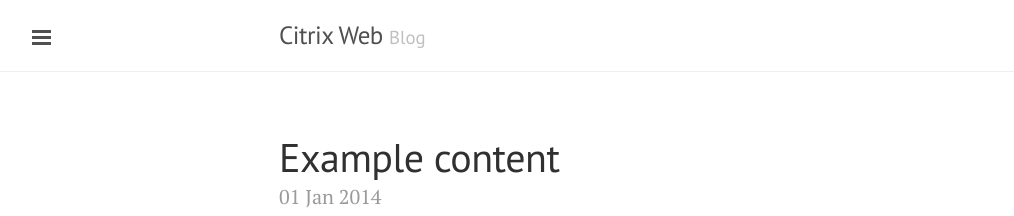
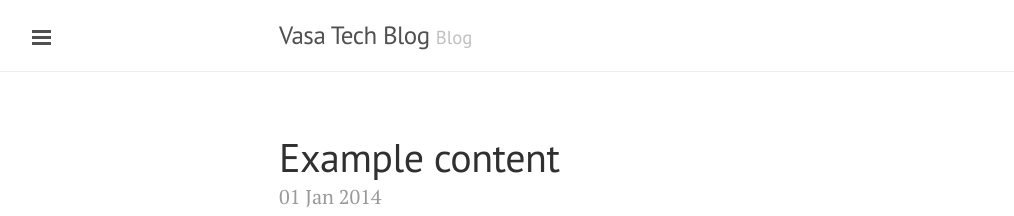
Before and after one commit to vasanthk/citrix-web.github.io, a Jekyll site: the page built from index.html, in a window 1280 px wide and 900 px high. Shown: the top 216 px of the window, without its empty margins (1-1015 px from the left). Built offline with Jekyll 4.4.1, drawn with Linux system fonts in a browser that asks for light colours; Markdown is read by kramdown in place of the engine named in the settings; the list of posts is cut into pages by our own code.

Commit message:
Vasa tech blog

```diff
--- a/_config.yml
+++ b/_config.yml
@@ -9,17 +9,17 @@ permalink:           pretty
 relative_permalinks: true
 
 # Setup
-title:               Citrix Web
+title:               Vasa Tech Blog
 tagline:             'Blog'
-description:         'Engineering blog for all-things Web'
-url:                 http://www.citrix.com/
+description:         'Tech blog for all-things Web'
+url:                 http://www.vasanthk.com/
 baseurl:             /
 paginate:            5
 
 # About/contact
 author:
-  name:              Citrix Web team
-  url:               https://twitter.com/citrix
+  name:              Vasa Tech Blog
+  url:               https://twitter.com/vasanth_k
   email:             vasanth.citrix@gmail.com
 
 # Custom vars
```
Also changed, not shown: 6 other files.
